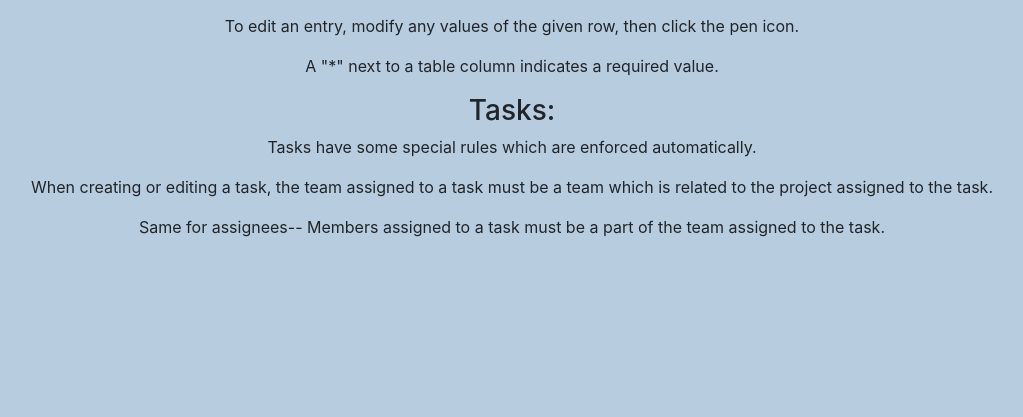
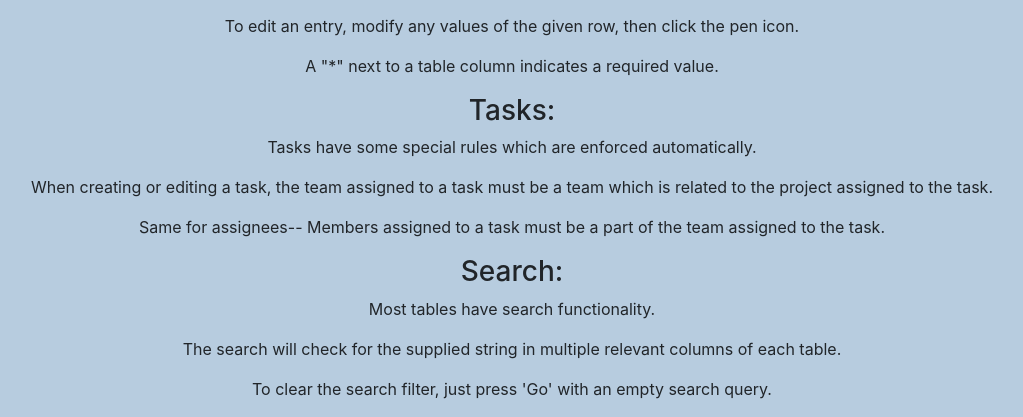
Before and after one commit to BOOSTO/CS340_Final_Project, a Flask app: page / in a window 1280 px wide. Shown: the part 591-1008 px from the top of the page, without its empty margins (128-1151 px from the left). Before the commit the page ends 828 px from the top, so only its background shows below. Run offline with Flask 2, Linux system fonts and the light colour scheme; parts of the project's set-up code (start-up, migrations or seed data) failed here and were passed over; some libraries are stand-ins or nearby versions.

Commit message:
added better searches

```diff
--- a/app.py
+++ b/app.py
@@ -274,6 +274,7 @@ def projects():
 @app.route("/teams", methods=["POST", "GET"])
 def teams():
     """Teams Page"""
+    usr_search = False
     if request.method == "POST":
         data = request.form
         print(data)
@@ -282,9 +283,17 @@ def teams():
         else:
             user_input_validation(CRUD_teams, data)
     # TODO: FINISH
-    result = replace_None_with_emp_str(sql_SELECT("SELECT Teams.teamID, Teams.teamName, Teams.teamDesc, Projects.projectName, Projects.projectID "
-                                                  "FROM Teams "
-                                                  "LEFT JOIN Projects ON Teams.teamProjectID=Projects.projectID"))
+    if usr_search:
+        sql ="SELECT Teams.teamID, Teams.teamName, Teams.teamDesc, Projects.projectName, Projects.projectID "\
+            f"FROM Teams LEFT JOIN Projects ON Teams.teamProjectID=Projects.projectID WHERE teamName LIKE '%{usr_search}%' UNION "\
+             "SELECT Teams.teamID, Teams.teamName, Teams.teamDesc, Projects.projectName, Projects.projectID "\
+            f"FROM Teams LEFT JOIN Projects ON Teams.teamProjectID=Projects.projectID WHERE teamDesc LIKE '%{usr_search}%' UNION "\
+             "SELECT Teams.teamID, Teams.teamName, Teams.teamDesc, Projects.projectName, Projects.projectID "\
+            f"FROM Teams LEFT JOIN Projects ON Teams.teamProjectID=Projects.projectID WHERE projectName LIKE '%{usr_search}%';"
+    else:
+        sql = "SELECT Teams.teamID, Teams.teamName, Teams.teamDesc, Projects.projectName, Projects.projectID "\
+              "FROM Teams LEFT JOIN Projects ON Teams.teamProjectID=Projects.projectID;"
+    result = replace_None_with_emp_str(sql_SELECT(sql))
     teams_projects = sql_SELECT("SELECT projectID, projectName FROM Projects")  # dropdown for projectID=projectName
     return render_template("teams.html", data=result, projects=teams_projects)
 
--- a/templates/index.html
+++ b/templates/index.html
@@ -22,4 +22,8 @@
 <p class="center">Tasks have some special rules which are enforced automatically.</p>
 <p class="center">When creating or editing a task, the team assigned to a task must be a team which is related to the project assigned to the task.</p>
 <p class="center">Same for assignees-- Members assigned to a task must be a part of the team assigned to the task.</p>
+<h3 class="center">Search:</h3>
+<p class="center">Most tables have search functionality.</p>
+<p class="center">The search will check for the supplied string in multiple relevant columns of each table.</p>
+<p class="center">To clear the search filter, just press 'Go' with an empty search query.</p>
 {% endblock %}
```
